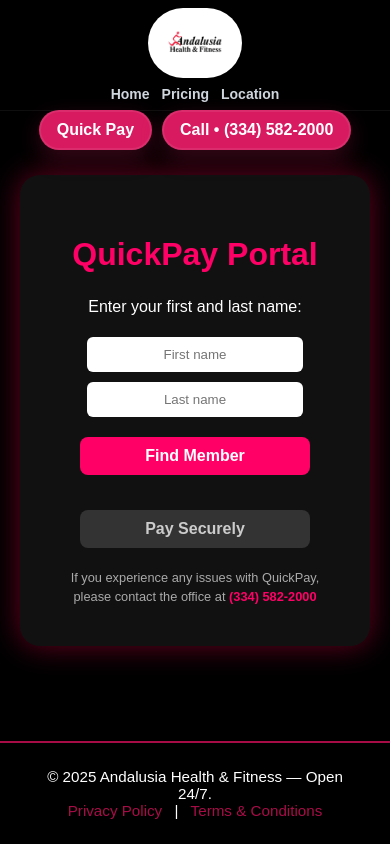
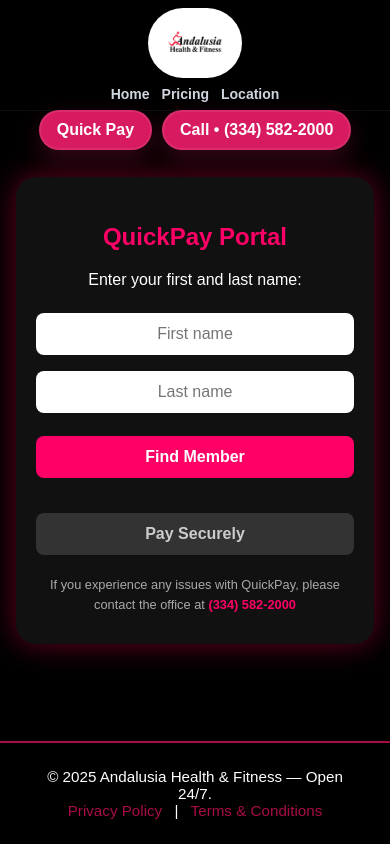
Before and after one commit to BackTraceWeb/Andalusia-Health-and-Fitness, a PHP site: page /quickpay/ in a window 390 px wide. Run offline with PHP 8.4, Linux system fonts and the light colour scheme.

Commit message:
Make entire website mobile-friendly
- Add responsive styles to QuickPay page (100% width inputs/buttons, mobile padding)
- Add pricing list and card-title styles to main stylesheet
- Add comprehensive mobile styles to admin dashboard (responsive table, full-screen detail panel, stacked stats)
- Add mobile media queries to admin.css (responsive topbar, tables, login box)
- Improve touch targets and typography on mobile devices
- Support devices down to 380px width

🤖 Generated with [Claude Code](https://claude.com/claude-code)

Co-Authored-By: Claude <noreply@anthropic.com>

```diff
--- a/quickpay/index.html
+++ b/quickpay/index.html
@@ -36,17 +36,20 @@
       margin-bottom: 25px;
     }
     input[type="text"] {
-      width: 80%;
-      padding: 10px;
+      width: 100%;
+      max-width: 320px;
+      padding: 12px;
       border: none;
-      border-radius: 6px;
-      margin: 5px 0;
+      border-radius: 8px;
+      margin: 8px 0;
       text-align: center;
+      font-size: 16px;
     }
     button {
-      width: 85%;
+      width: 100%;
+      max-width: 340px;
       margin-top: 15px;
-      padding: 10px;
+      padding: 12px 16px;
       border: none;
       border-radius: 8px;
       font-weight: bold;
@@ -90,6 +93,31 @@
     }
     .fine-print a:hover {
       text-decoration: underline;
+    }
+
+    /* Mobile responsiveness */
+    @media (max-width: 768px) {
+      .quickpay-container {
+        padding: 120px 16px 40px 16px;
+      }
+      .box {
+        padding: 30px 20px;
+        max-width: 100%;
+      }
+      h1 {
+        font-size: 24px;
+        margin-bottom: 20px;
+      }
+      input[type="text"],
+      button {
+        max-width: 100%;
+      }
+    }
+
+    @media (max-width: 380px) {
+      .box {
+        padding: 24px 16px;
+      }
     }
   </style>
 </head>
--- a/styles.css
+++ b/styles.css
@@ -172,7 +172,8 @@ img, svg, video, canvas{
   background:#fff; border:1px solid var(--card-border); border-radius:16px; padding:20px;
   box-shadow:0 10px 0 #000;
 }
-.card h3{ margin:0 0 6px 0 }
+.card h3, .card-title{ margin:0 0 6px 0 }
+.card-title{ font-size: 1.25rem; font-weight: 700; color: #0b0b0b; }
 .muted{ color:var(--muted-light) }
 
 /* =========================================================
@@ -197,6 +198,27 @@ img, svg, video, canvas{
   background:#0a0b0d;
   padding:120px 0 24px;
   text-align:center;
+}
+
+/* Pricing list styles */
+.list{
+  list-style: none;
+  padding: 0;
+  margin: 1rem 0;
+}
+.list li{
+  padding: 0.6rem 0;
+  border-bottom: 1px solid #f0f0f0;
+}
+.list li:last-child{
+  border-bottom: none;
+}
+.note{
+  display: block;
+  font-size: 0.85rem;
+  color: var(--muted-light);
+  margin-top: 0.25rem;
+  font-weight: normal;
 }
 .section--intro .lead{
   font-size:18px;
```
Also changed, not shown: admin/admin.css (+73 -0 lines), admin/dashboard.php (+71 -0 lines).
